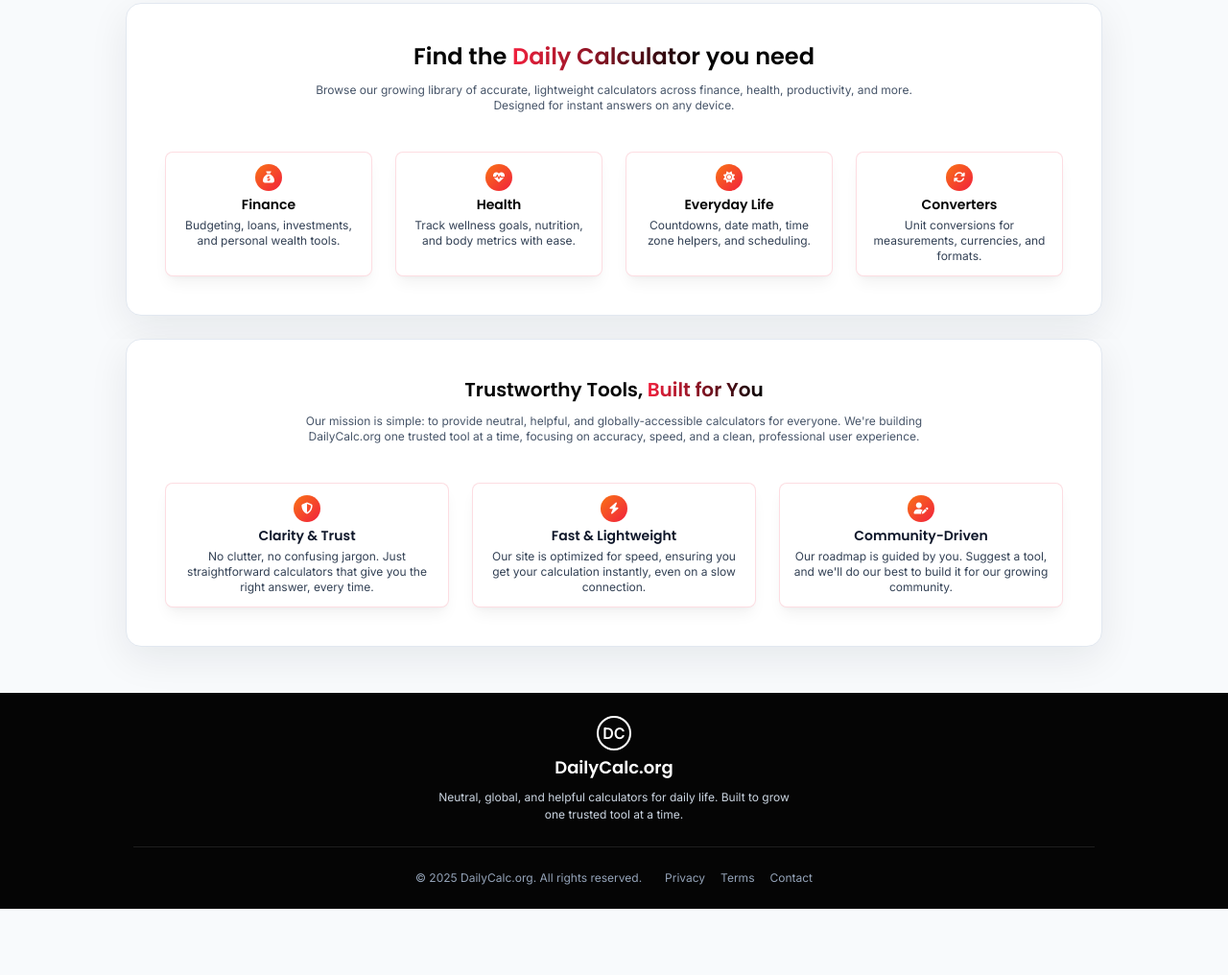
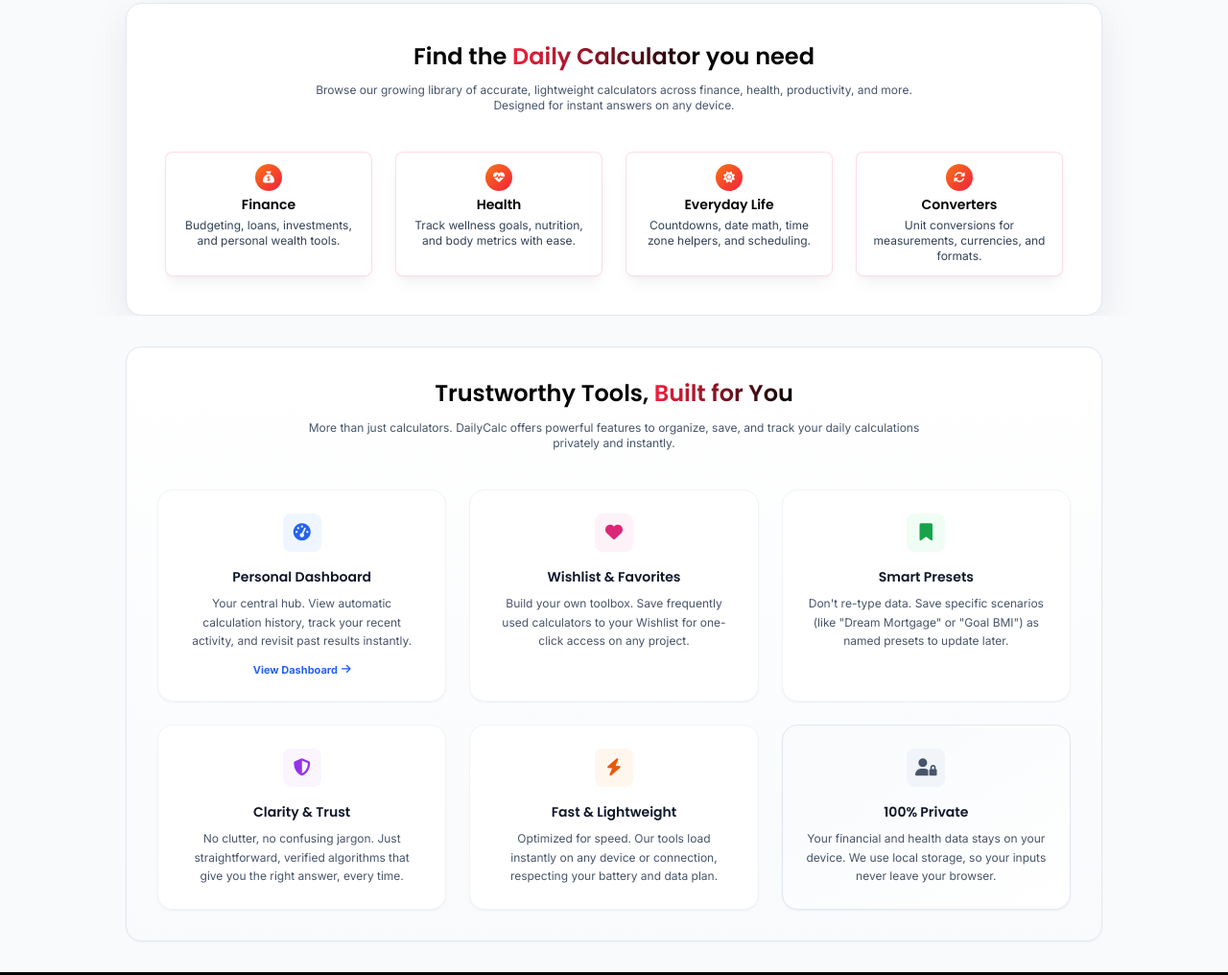
Before and after one commit to toolblaster/DailyCalc.org, a plain HTML site: page index.html in a window 1280 px wide. Shown: the part 124-1140 px from the top of the page at 96% size. Before the commit the page ends 1071 px from the top, so only its background shows below. Drawn offline with nearby package versions, Linux system fonts and the light colour scheme.

Commit message:
Update index.html

```diff
--- a/index.html
+++ b/index.html
@@ -39,7 +39,7 @@
     <main id="home">
         <!-- *** CATEGORIES SECTION *** -->
         <section id="categories" class="bg-slate-50">
-            <div class="mx-auto main-container px-4 pt-4 pb-4 sm:pt-6 sm:pb-6">
+            <div class="mx-auto main-container px-4 pt-4 pb-0 sm:pt-6 sm:pb-0">
 
                 <!-- Wrapper div -->
                 <div class="overflow-hidden rounded-2xl border border-slate-200 bg-white p-6 shadow-soft sm:p-10">
@@ -123,41 +123,105 @@
             </div>
         </section>
 
-        <!-- *** SEO CONTENT SECTION *** -->
-        <section id="about" class="bg-slate-50">
-            <div class="mx-auto main-container px-4 py-0 pb-8 sm:pb-12">
-                <div class="overflow-hidden rounded-2xl border border-slate-200 bg-white p-6 shadow-soft sm:p-10">
-                    <div class="mx-auto max-w-2xl text-center">
-                        <h2 class="font-heading text-xl font-semibold leading-tight text-brand-dark">
+        <!-- *** FEATURES & BENEFITS SECTION *** -->
+        <!-- MODIFIED: Reduced padding from py-8 to py-4 and sm:py-12 to sm:py-8 -->
+        <section id="features" class="py-4 sm:py-8 bg-slate-50 relative">
+            <div class="mx-auto main-container px-4">
+
+                <!-- Section Container with Light Border -->
+                <div class="rounded-2xl border border-slate-200 bg-gradient-to-b from-white to-slate-50 p-8 shadow-sm relative overflow-hidden">
+
+                    <!-- Header -->
+                    <div class="mx-auto max-w-2xl text-center mb-10 relative z-10">
+                        <h2 class="font-heading text-2xl font-bold text-brand-dark mb-3">
                             Trustworthy Tools, <span class="bg-gradient-to-r from-brand-red to-brand-dark bg-clip-text text-transparent">Built for You</span>
                         </h2>
-                        <p class="mt-3 text-xs text-slate-600">
-                            Our mission is simple: to provide neutral, helpful, and globally-accessible calculators for everyone. We're building DailyCalc.org one trusted tool at a time, focusing on accuracy, speed, and a clean, professional user experience.
+                        <!-- MODIFIED: Changed text-sm to text-xs -->
+                        <p class="text-xs text-slate-600">
+                            More than just calculators. DailyCalc offers powerful features to organize, save, and track your daily calculations privately and instantly.
                         </p>
                     </div>
 
-                    <div class="mt-8 grid grid-cols-1 gap-4 sm:mt-10 sm:grid-cols-3 sm:gap-6">
-                        <div class="category-card">
-                            <div class="category-icon">
-                                <i class="fa-solid fa-shield-halved"></i>
+                    <!-- 3-Column Grid Layout (Mobile: 2 Columns) -->
+                    <!-- MODIFIED: Changed grid-cols-1 to grid-cols-2 for mobile layout -->
+                    <!-- MODIFIED: Reduced gap on mobile from default (implicitly gap-6 previously) to gap-3 sm:gap-6 -->
+                    <div class="grid grid-cols-2 md:grid-cols-2 lg:grid-cols-3 gap-3 sm:gap-6 relative z-10">
+
+                        <!-- Card 1: Dashboard & History -->
+                        <!-- MODIFIED: Reduced padding to p-3 sm:p-6 to fit 2 columns on mobile -->
+                        <div class="group p-3 sm:p-6 bg-white rounded-2xl border border-slate-100 shadow-sm hover:border-blue-200 hover:shadow-md transition-all flex flex-col items-center text-center">
+                            <div class="mb-4 inline-flex h-10 w-10 items-center justify-center rounded-lg bg-blue-50 text-blue-600 group-hover:bg-blue-600 group-hover:text-white transition-colors">
+                                <i class="fa-solid fa-gauge-high text-lg"></i>
                             </div>
-                            <h3 class="text-sm">Clarity & Trust</h3>
-                            <p class="text-xs">No clutter, no confusing jargon. Just straightforward calculators that give you the right answer, every time.</p>
+                            <h3 class="mb-2 font-heading text-sm font-bold text-slate-900">Personal Dashboard</h3>
+                            <p class="text-xs text-slate-600 leading-relaxed mb-3">
+                                Your central hub. View automatic calculation history, track your recent activity, and revisit past results instantly.
+                            </p>
+                            <a href="/dashboard.html" class="inline-flex items-center text-[11px] font-bold text-blue-600 hover:text-blue-800 hover:underline">
+                                View Dashboard <i class="fa-solid fa-arrow-right ml-1"></i>
+                            </a>
                         </div>
-                        <div class="category-card">
-                            <div class="category-icon">
-                                <i class="fa-solid fa-bolt"></i>
+
+                        <!-- Card 2: Wishlist & Favorites -->
+                        <!-- MODIFIED: Reduced padding to p-3 sm:p-6 -->
+                        <div class="group p-3 sm:p-6 bg-white rounded-2xl border border-slate-100 shadow-sm hover:border-pink-200 hover:shadow-md transition-all flex flex-col items-center text-center">
+                            <div class="mb-4 inline-flex h-10 w-10 items-center justify-center rounded-lg bg-pink-50 text-pink-600 group-hover:bg-pink-600 group-hover:text-white transition-colors">
+                                <i class="fa-solid fa-heart text-lg"></i>
                             </div>
-                            <h3 class="text-sm">Fast & Lightweight</h3>
-                            <p class="text-xs">Our site is optimized for speed, ensuring you get your calculation instantly, even on a slow connection.</p>
+                            <h3 class="mb-2 font-heading text-sm font-bold text-slate-900">Wishlist & Favorites</h3>
+                            <p class="text-xs text-slate-600 leading-relaxed">
+                                Build your own toolbox. Save frequently used calculators to your Wishlist for one-click access on any project.
+                            </p>
                         </div>
-                        <div class="category-card">
-                            <div class="category-icon">
-                                <i class="fa-solid fa-user-pen"></i>
+
+                        <!-- Card 3: Saved Presets -->
+                        <!-- MODIFIED: Reduced padding to p-3 sm:p-6 -->
+                        <div class="group p-3 sm:p-6 bg-white rounded-2xl border border-slate-100 shadow-sm hover:border-green-200 hover:shadow-md transition-all flex flex-col items-center text-center">
+                            <div class="mb-4 inline-flex h-10 w-10 items-center justify-center rounded-lg bg-green-50 text-green-600 group-hover:bg-green-600 group-hover:text-white transition-colors">
+                                <i class="fa-solid fa-bookmark text-lg"></i>
                             </div>
-                            <h3 class="text-sm">Community-Driven</h3>
-                            <p class="text-xs">Our roadmap is guided by you. Suggest a tool, and we'll do our best to build it for our growing community.</p>
+                            <h3 class="mb-2 font-heading text-sm font-bold text-slate-900">Smart Presets</h3>
+                            <p class="text-xs text-slate-600 leading-relaxed">
+                                Don't re-type data. Save specific scenarios (like "Dream Mortgage" or "Goal BMI") as named presets to update later.
+                            </p>
                         </div>
+
+                        <!-- Card 4: Trustworthy -->
+                        <!-- MODIFIED: Reduced padding to p-3 sm:p-6 -->
+                        <div class="group p-3 sm:p-6 bg-white rounded-2xl border border-slate-100 shadow-sm hover:border-purple-200 hover:shadow-md transition-all flex flex-col items-center text-center">
+                            <div class="mb-4 inline-flex h-10 w-10 items-center justify-center rounded-lg bg-purple-50 text-purple-600 group-hover:bg-purple-600 group-hover:text-white transition-colors">
+                                <i class="fa-solid fa-shield-halved text-lg"></i>
+                            </div>
+                            <h3 class="mb-2 font-heading text-sm font-bold text-slate-900">Clarity & Trust</h3>
+                            <p class="text-xs text-slate-600 leading-relaxed">
+                                No clutter, no confusing jargon. Just straightforward, verified algorithms that give you the right answer, every time.
+                            </p>
+                        </div>
+
+                        <!-- Card 5: Fast -->
+                        <!-- MODIFIED: Reduced padding to p-3 sm:p-6 -->
+                        <div class="group p-3 sm:p-6 bg-white rounded-2xl border border-slate-100 shadow-sm hover:border-orange-200 hover:shadow-md transition-all flex flex-col items-center text-center">
+                            <div class="mb-4 inline-flex h-10 w-10 items-center justify-center rounded-lg bg-orange-50 text-orange-600 group-hover:bg-orange-600 group-hover:text-white transition-colors">
+                                <i class="fa-solid fa-bolt text-lg"></i>
+                            </div>
+                            <h3 class="mb-2 font-heading text-sm font-bold text-slate-900">Fast & Lightweight</h3>
+                            <p class="text-xs text-slate-600 leading-relaxed">
+                                Optimized for speed. Our tools load instantly on any device or connection, respecting your battery and data plan.
+                            </p>
+                        </div>
+
+                        <!-- Card 6: Privacy (Community) -->
+                        <!-- MODIFIED: Reduced padding to p-3 sm:p-6 -->
+                        <div class="group p-3 sm:p-6 bg-white rounded-2xl border border-slate-200 bg-gradient-to-br from-slate-50 to-white shadow-sm hover:border-brand-red/30 hover:shadow-md transition-all flex flex-col items-center text-center">
+                            <div class="mb-4 inline-flex h-10 w-10 items-center justify-center rounded-lg bg-slate-100 text-slate-600 group-hover:bg-brand-dark group-hover:text-white transition-colors">
+                                <i class="fa-solid fa-user-lock text-lg"></i>
+                            </div>
+                            <h3 class="mb-2 font-heading text-sm font-bold text-slate-900">100% Private</h3>
+                            <p class="text-xs text-slate-600 leading-relaxed">
+                                Your financial and health data stays on your device. We use local storage, so your inputs never leave your browser.
+                            </p>
+                        </div>
+
                     </div>
                 </div>
             </div>
```
